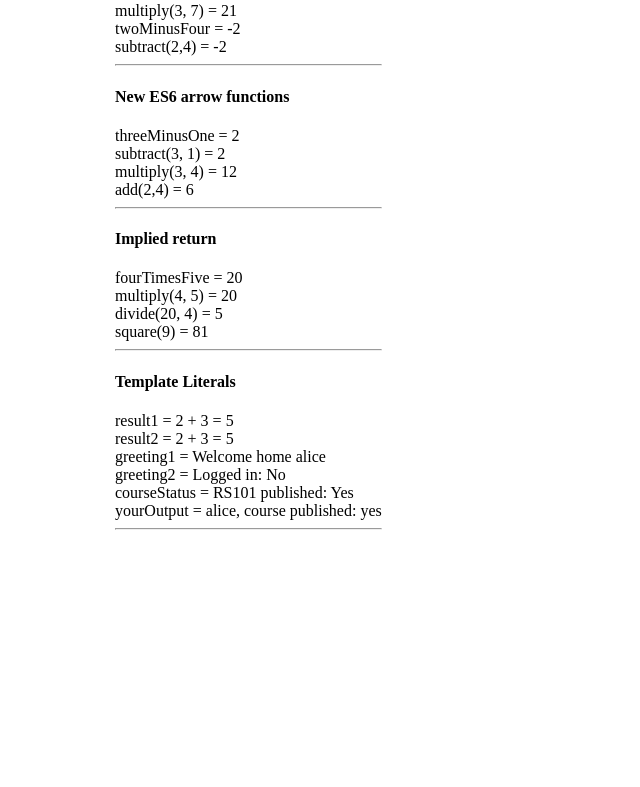
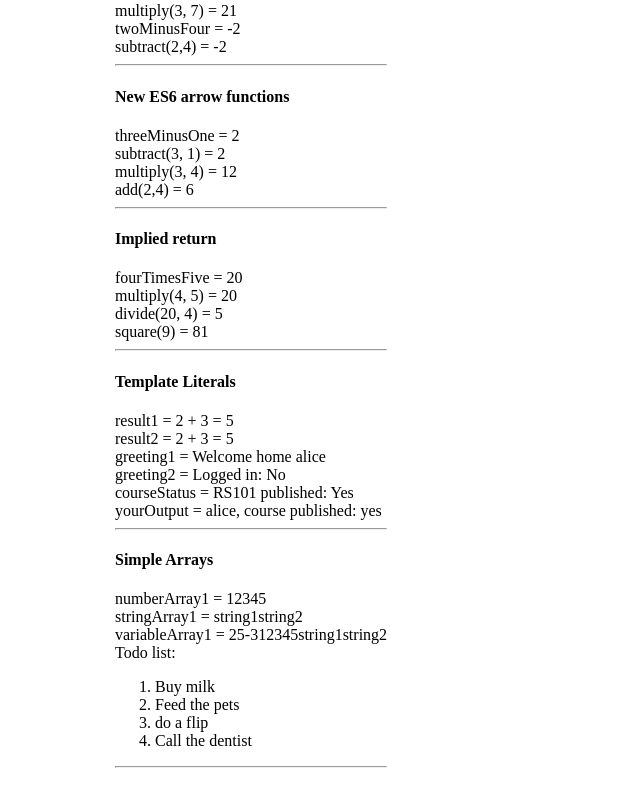
Before and after one commit to Jackerrigan/webdev-client, a Next.js app: page /labs/lab3 in a window 1280 px wide. Shown: the part 1710-2497 px from the top of the page, without its empty margins (0-640 px from the left). Before the commit the page ends 2259 px from the top, so only its background shows below. Built offline with nearby package versions, Linux system fonts and the light colour scheme.

Commit message:
simple arrays

```diff
--- /dev/null
+++ b/app/labs/lab3/SimpleArrays.tsx
@@ -0,0 +1,34 @@
+export default function SimpleArrays() {
+  var functionScoped = 2;
+  let blockScoped = 5;
+  const constant1 = functionScoped - blockScoped;
+  let numberArray1 = [1, 2, 3, 4, 5];
+  let stringArray1 = ["string1", "string2"];
+  let htmlArray1 = [
+    <li key={1}>Buy milk</li>,
+    <li key={2}>Feed the pets</li>,
+    <li key={3}>do a flip</li>,
+    <li key={4}>Call the dentist</li>,
+  ];
+  let variableArray1 = [
+    functionScoped,
+    blockScoped,
+    constant1,
+    numberArray1,
+    stringArray1,
+  ];
+  return (
+    <div id="wd-simple-arrays">
+      <h4>Simple Arrays</h4>
+      numberArray1 = {numberArray1}
+      <br />
+      stringArray1 = {stringArray1}
+      <br />
+      variableArray1 = {variableArray1}
+      <br />
+      Todo list:
+      <ol>{htmlArray1}</ol>
+      <hr />
+    </div>
+  );
+}
--- a/app/labs/lab3/page.tsx
+++ b/app/labs/lab3/page.tsx
@@ -6,6 +6,7 @@ import IfElse from "./IfElse";
 import ImpliedReturn from "./ImpliedReturn";
 import LegacyFunctions from "./LegacyFunctions";
 import NullUndefined from "./NullUndefined";
+import SimpleArrays from "./SimpleArrays";
 import TemplateLiterals from "./TemplateLiterals";
 import TernaryOperator from "./TernaryOperator";
 import VariablesAndConstants from "./VariablesAndConstants";
@@ -27,6 +28,7 @@ export default function Lab3() {
       <ArrowFunctions />
       <ImpliedReturn />
       <TemplateLiterals />
+      <SimpleArrays />
     </div>
   );
 }
```
